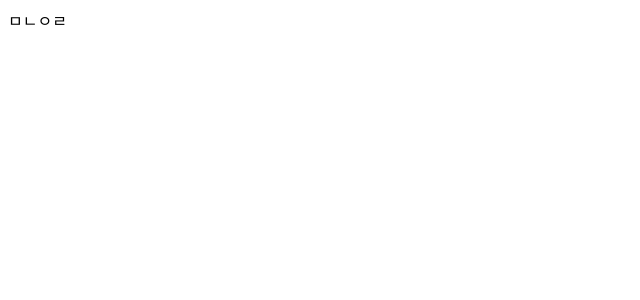
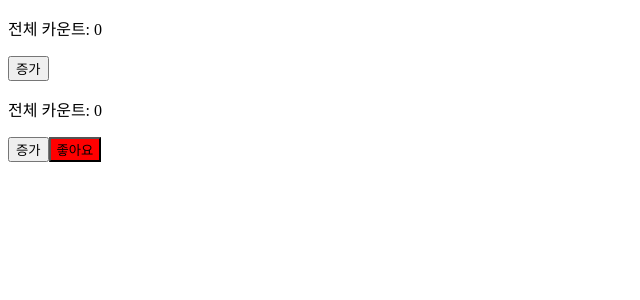
Before and after one commit to mjkang0987/react-study, a React (Create React App) app in the folder example/cra/: page / in a window 1280 px wide. Shown: the top 300 px of the page, without its empty margins (0-640 px from the left). Built offline with nearby package versions, Linux system fonts and the light colour scheme.

Commit message:
[섹션2] 컴포넌트의 속성값과 상탯값
- 컴포넌트의 속성값과 상탯값 예제

#11-20201004

```diff
--- a/example/cra/src/App.jsx
+++ b/example/cra/src/App.jsx
@@ -1,10 +1,19 @@
-import React from 'react';
+import React, {useState} from 'react';
+import Counter from './Counter';
 
 const App = () => {
+  const [color, setColor] = useState('red');
+  const onClick = () => {
+    setColor('blue');
+  }
   return (
-    <div>
-      <div>ㅁㄴㅇㄹ</div>
-    </div>
+    <>
+      <Counter />
+      <Counter />
+      <button style={{backgroundColor: color}} onClick={onClick}>
+        좋아요
+      </button>
+    </>
   );
 }
 
--- /dev/null
+++ b/example/cra/src/Counter.jsx
@@ -0,0 +1,19 @@
+import React, {useState} from 'react';
+import Title from './Title';
+
+const Counter = () => {
+  const [count, setCount] = useState({
+    value: 0
+  });
+  const onClick = () => {
+    const newCount = count.value += 1;
+    setCount({...count, value: newCount});
+  }
+  return (
+    <>
+      <Title title={`전체 카운트: ${count.value}`} />
+      <button onClick={onClick}>증가</button>
+    </>
+  )
+}
+export default Counter;
--- /dev/null
+++ b/example/cra/src/Title.jsx
@@ -0,0 +1,8 @@
+import React from 'react';
+
+const Title = ({title}) => {
+  console.log('render');
+  return <p>{title}</p>
+}
+
+export default React.memo(Title);
```
